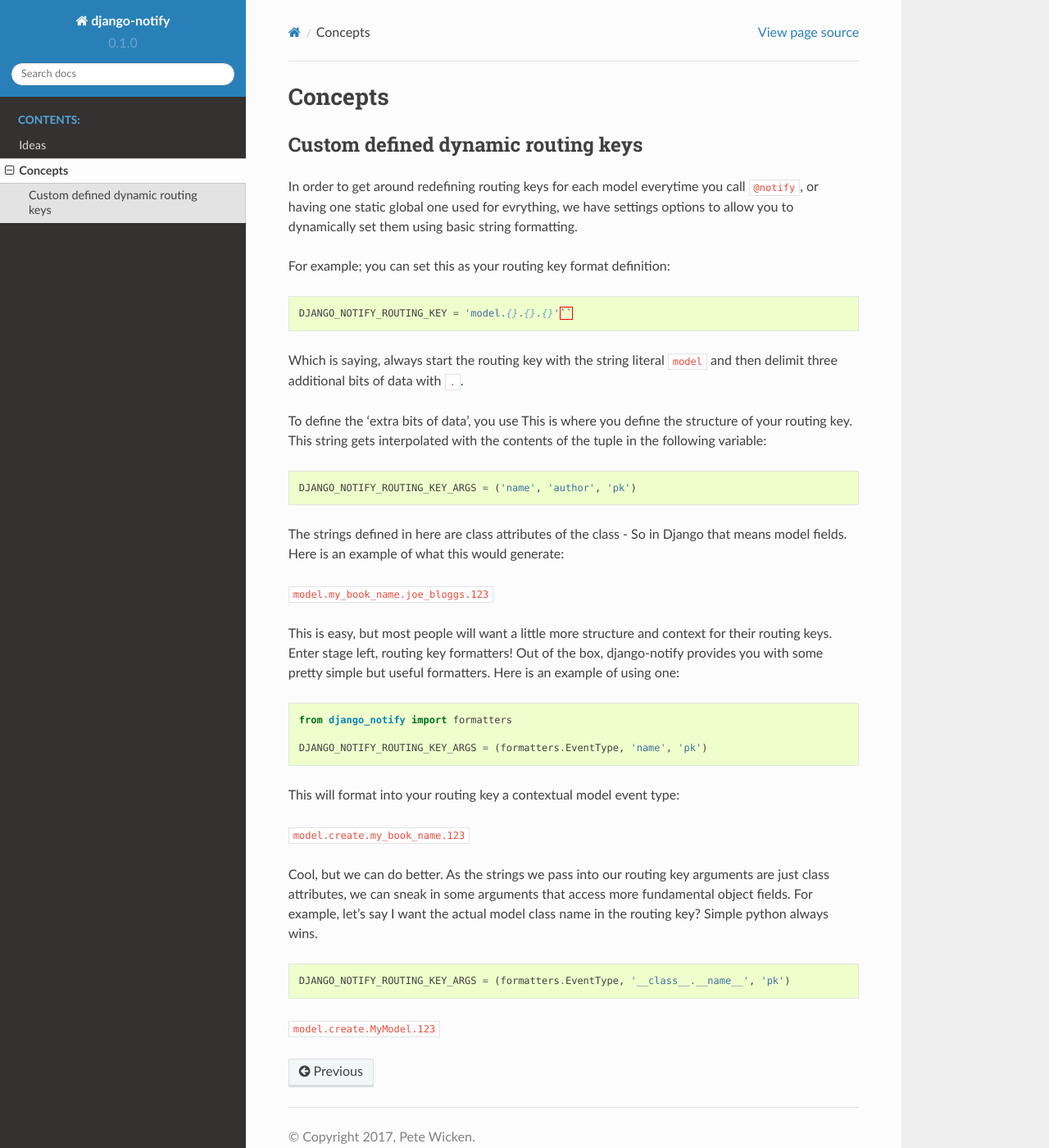
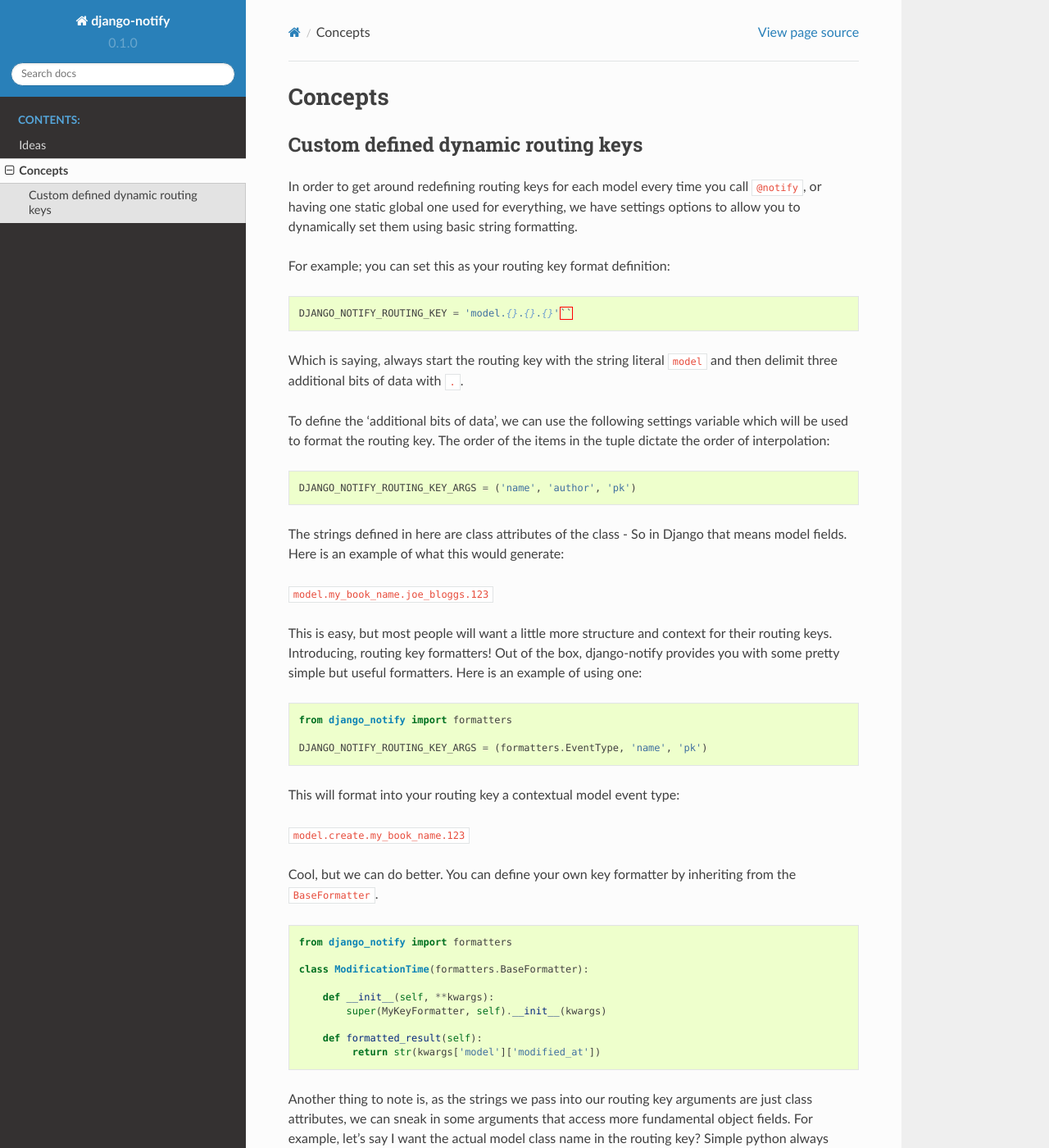
Before and after one commit to JamoBox/django-notify, a Sphinx documentation site: the page built from docs/source/content/concepts.rst, in a window 1280 px wide and 1400 px high. Shown: the whole window at 82% size. Built offline with Sphinx 7.4.7 and the Read the Docs theme 2.0.0, drawn with Linux system fonts in a browser that asks for light colours; some of the changed text lies outside the part shown.

Commit message:
Fixed typos and added custom formatters

```diff
--- a/docs/source/content/concepts.rst
+++ b/docs/source/content/concepts.rst
@@ -4,7 +4,7 @@
 Custom defined dynamic routing keys
 -----------------------------------
 
-In order to get around redefining routing keys for each model everytime you call ``@notify``, or having one static global one used for evrything, we have settings options to allow you to dynamically set them using basic string formatting.
+In order to get around redefining routing keys for each model every time you call ``@notify``, or having one static global one used for everything, we have settings options to allow you to dynamically set them using basic string formatting.
 
 For example; you can set this as your routing key format definition:
 
@@ -14,7 +14,7 @@
 
 Which is saying, always start the routing key with the string literal ``model`` and then delimit three additional bits of data with ``.``.
 
-To define the 'extra bits of data', you use This is where you define the structure of your routing key. This string gets interpolated with the contents of the tuple in the following variable:
+To define the 'additional bits of data', we can use the following settings variable which will be used to format the routing key. The order of the items in the tuple dictate the order of interpolation:
 
 .. code-block:: python
 
@@ -24,7 +24,7 @@
 
 ``model.my_book_name.joe_bloggs.123``
 
-This is easy, but most people will want a little more structure and context for their routing keys. Enter stage left, routing key formatters!
+This is easy, but most people will want a little more structure and context for their routing keys. Introducing, routing key formatters!
 Out of the box, django-notify provides you with some pretty simple but useful formatters. Here is an example of using one:
 
 .. code-block:: python
@@ -37,7 +37,22 @@
 
 ``model.create.my_book_name.123``
 
-Cool, but we can do better. As the strings we pass into our routing key arguments are just class attributes, we can sneak in some arguments that access more fundamental object fields. For example, let's say I want the actual model class name in the routing key? Simple python always wins.
+Cool, but we can do better. You can define your own key formatter by inheriting from the ``BaseFormatter``.
+
+.. code-block:: python
+
+    from django_notify import formatters
+
+    class ModificationTime(formatters.BaseFormatter):
+
+        def __init__(self, **kwargs):
+            super(MyKeyFormatter, self).__init__(kwargs)
+
+        def formatted_result(self):
+             return str(kwargs['model']['modified_at'])
+
+
+Another thing to note is, as the strings we pass into our routing key arguments are just class attributes, we can sneak in some arguments that access more fundamental object fields. For example, let's say I want the actual model class name in the routing key? Simple python always wins.
 
 .. code-block:: python
 
```
